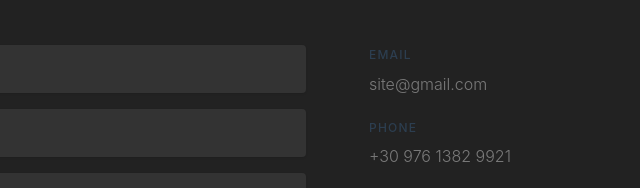
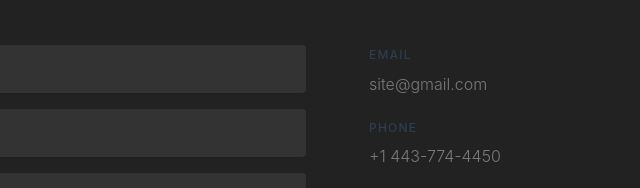
Before and after one commit to lollypop20041989/danielresume-, a plain HTML site: page index.html in a window 1280 px wide. Shown: the part 2678-2866 px from the top of the page, 414-1054 px from the left. Drawn offline with nearby package versions, Linux system fonts and the light colour scheme; files whose address does not match are found by name.

Commit message:
Update index.html

```diff
--- a/index.html
+++ b/index.html
@@ -496,7 +496,7 @@
 						</li>
 						<li>
 							<span class="text-uppercase">Phone</span>
-							+30 976 1382 9921
+							+1 443-774-4450
 						</li>
 						<li>
 							<span class="text-uppercase">Fax</span>
```
